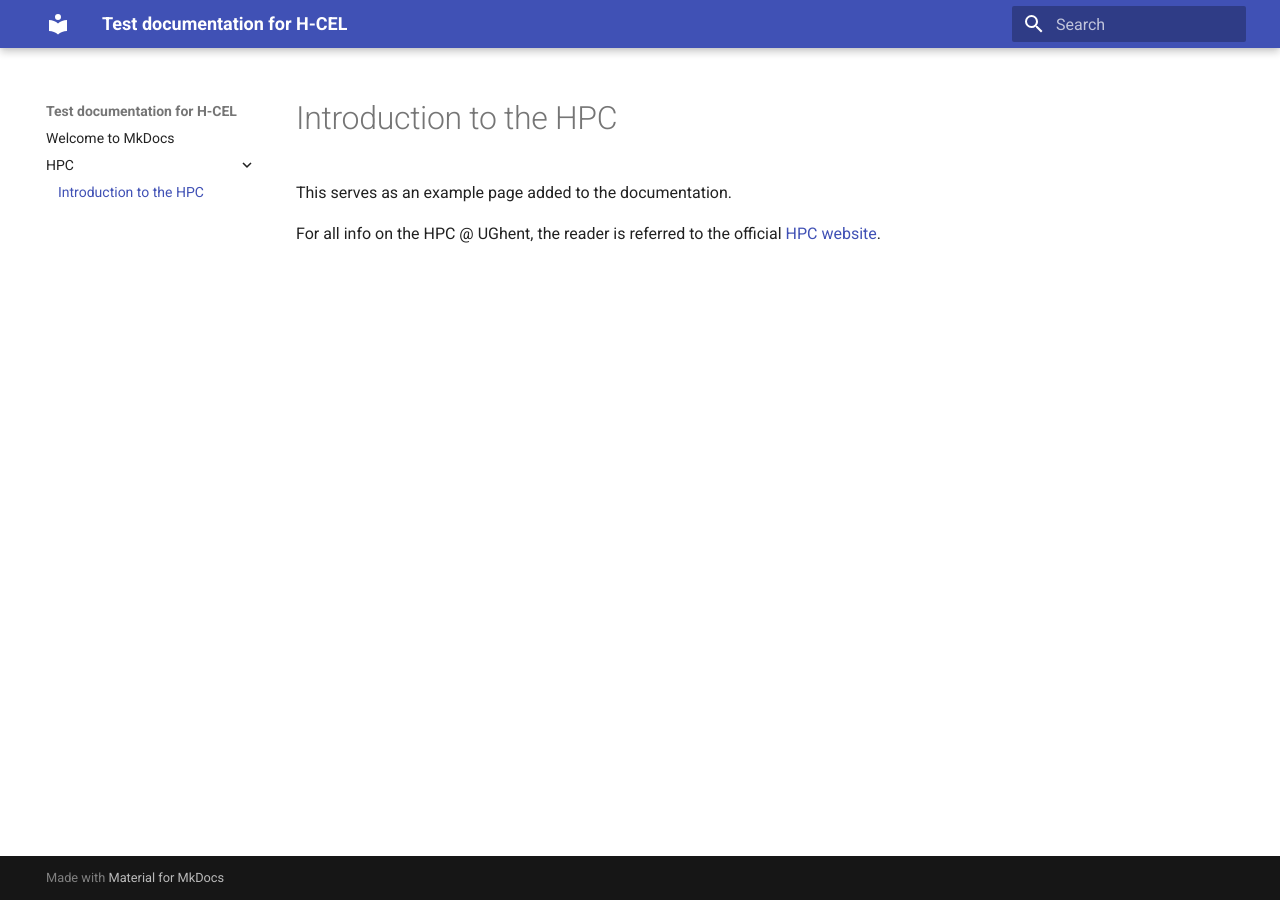
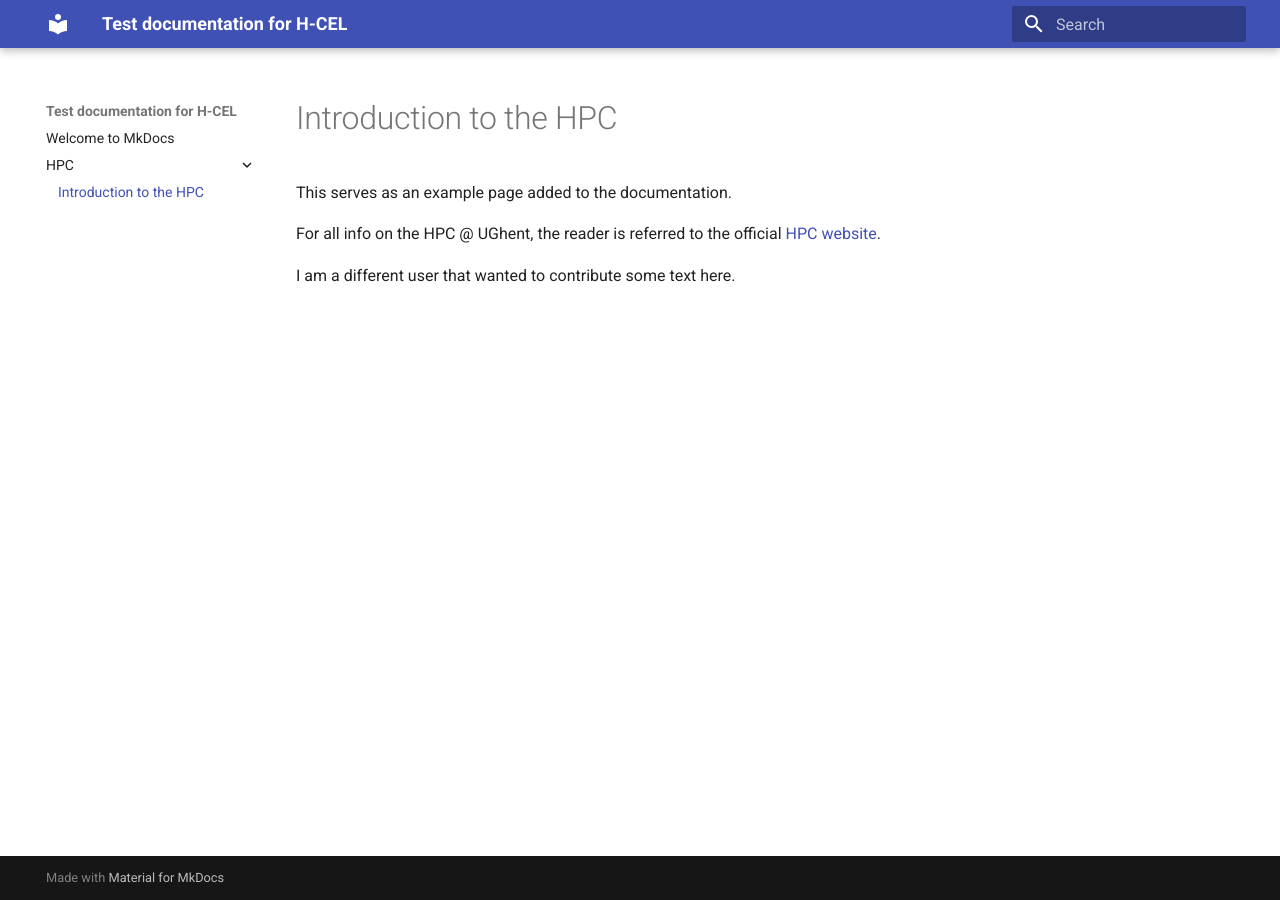
Before and after one commit to olivierbonte/test_documentation, an MkDocs documentation site: the page built from docs/HPC/intro.md, in a window 1280 px wide. Built offline with MkDocs 1.6.1 and Material for MkDocs 9.7.7, drawn with Linux system fonts in a browser that asks for light colours.

Commit message:
Example contribution

```diff
--- a/docs/HPC/intro.md
+++ b/docs/HPC/intro.md
@@ -3,3 +3,5 @@
 This serves as an example page added to the documentation.
 
 For all info on the HPC @ UGhent, the reader is referred to the official [HPC website](https://hpc.ugent.be).
+
+I am a different user that wanted to contribute some text here.
```
